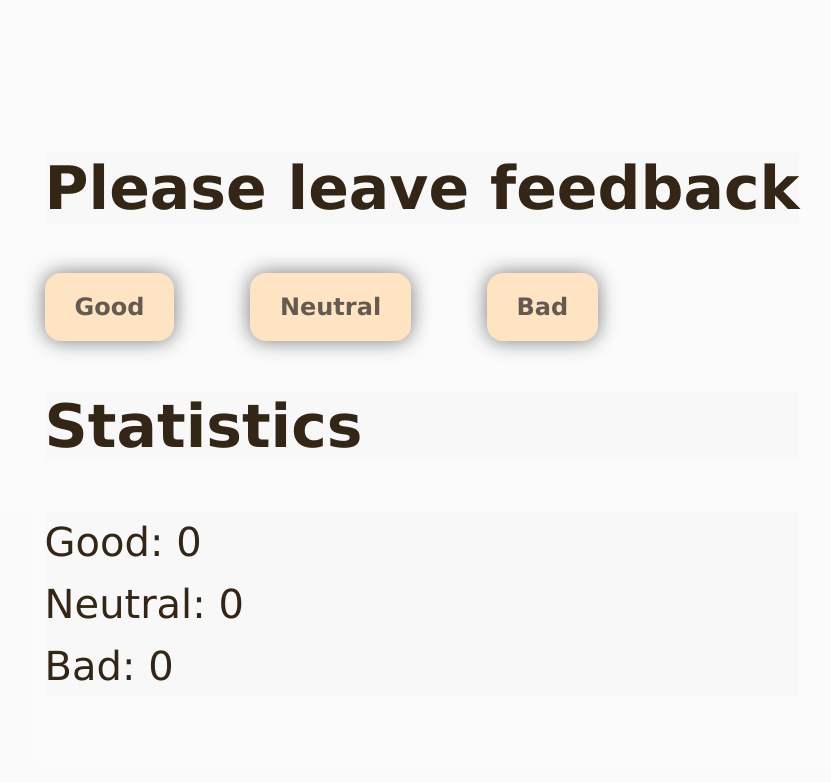
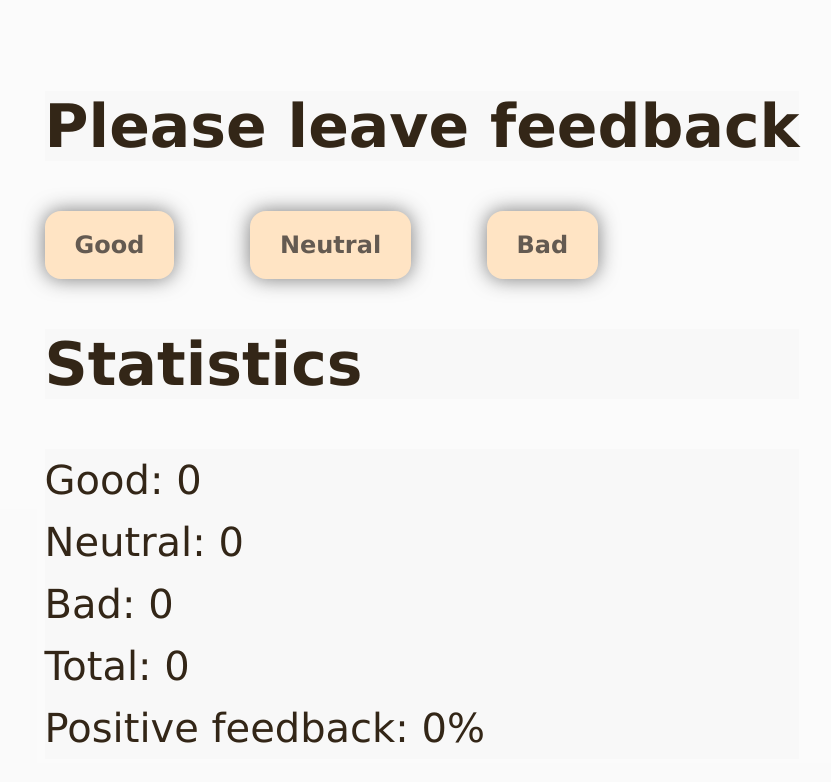
Before and after one commit to RoksanaKor/goit-react-hw-02, a React (Create React App) app: page / in a window 1280 px wide. Shown: the top 782 px of the page, without its empty margins (218-1049 px from the left). Built offline with nearby package versions, Linux system fonts and the light colour scheme.

Commit message:
Little refactoring

```diff
--- a/src/components/Feedback/Feedback.jsx
+++ b/src/components/Feedback/Feedback.jsx
@@ -2,40 +2,56 @@ import "./Feedback.css";
 import React, { useState } from "react";
 
 export const Feedback = () => {
-
- const [gValue, setGValue] = useState(0);
- const [nValue, setNValue] = useState(0);
- const [bValue, setBValue] = useState(0);
-
- const onClickGood = () => {
-  setGValue(prev => prev + 1);
+ const [stateValue, setStateValue] = useState({good: 0, neutral: 0, bad: 0});
+ const {good, neutral, bad} = stateValue;
+ const sum = good + neutral + bad;
+ const positiveFeedbackPercentage = () => {
+  if (sum !== 0) {
+   return Math.round(good/sum*100);
+  }
+  return 0;
  };
 
- const onClickNeutral = () => {
-  setNValue(prev => prev + 1);
+ const onClick = (e) => {
+  switch (e.target.name) {
+   case 'good':
+    setStateValue({
+     ...stateValue,
+     good: good + 1
+     });
+     break;
+   case 'neutral':
+    setStateValue({
+     ...stateValue,
+     neutral: neutral + 1
+    });
+    break;
+   case 'bad':
+    setStateValue({
+     ...stateValue,
+     bad: bad + 1
+    });
+    break;
+   default:
+    setStateValue({...stateValue});
+  }
  };
-
- const onClickBad = () => {
-  setBValue(prev => prev + 1);
- };
-
- const countTotalFeedback = () => {};
-
- const countPositiveFeedbackPercentage = () => {};
 
  return (
   <div className='feedbackForm'>
    <h2>Please leave feedback</h2>
    <div className="buttonsDiv">
-    <button type="button" onClick={onClickGood} key='goodBtn' name='good'>Good</button>
-    <button type="button" onClick={onClickNeutral} key='neutralBtn' name='neutral'>Neutral</button>
-    <button type="button" onClick={onClickBad} key='badBtn' name='bad'>Bad</button>
+    <button type="button" onClick={onClick} key='goodBtn' name='good'>Good</button>
+    <button type="button" onClick={onClick} key='neutralBtn' name='neutral'>Neutral</button>
+    <button type="button" onClick={onClick} key='badBtn' name='bad'>Bad</button>
    </div>
    <h2>Statistics</h2>
    <div className="statistics">
-    <p>Good: {gValue}</p>
-    <p>Neutral: {nValue}</p>
-    <p>Bad: {bValue}</p>
+    <p>Good: {good}</p>
+    <p>Neutral: {neutral}</p>
+    <p>Bad: {bad}</p>
+    <p>Total: {sum}</p>
+    <p>Positive feedback: {positiveFeedbackPercentage()}%</p>
    </div>
   </div>
  );
```
